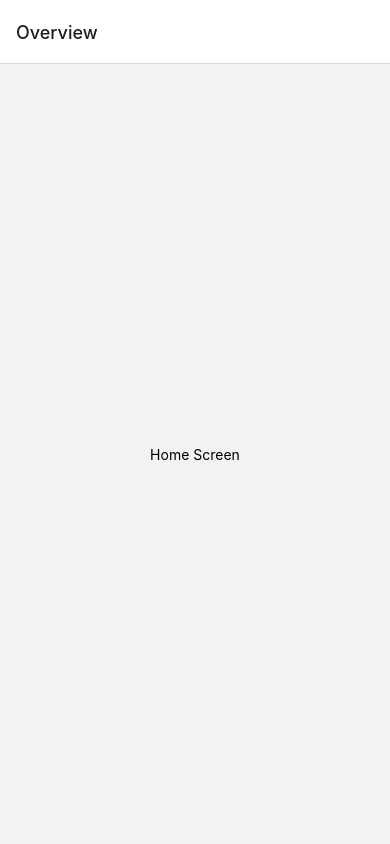
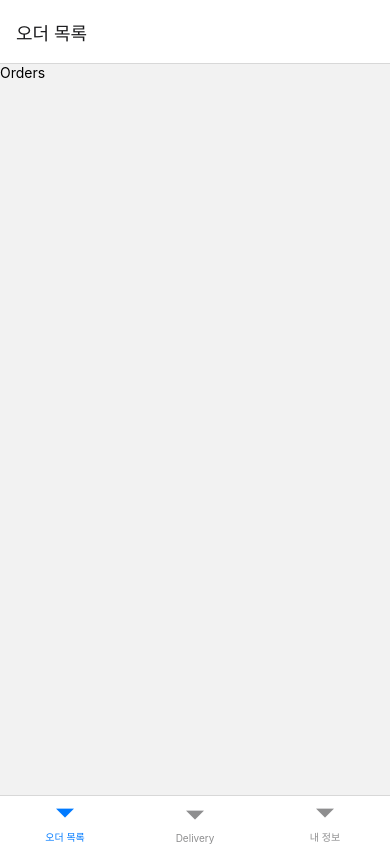
Before and after one commit to San-Goon/food-delivery-app, a React Native app: screen / in a window 390 px wide. Built offline with nearby package versions, Linux system fonts and the light colour scheme.

Commit message:
feat: build component structure

```diff
--- a/App.tsx
+++ b/App.tsx
@@ -1,59 +1,65 @@
 import * as React from 'react';
-import {NavigationContainer, ParamListBase} from '@react-navigation/native';
-import {
-  createNativeStackNavigator,
-  NativeStackScreenProps,
-} from '@react-navigation/native-stack';
-import {Text, TouchableHighlight, View} from 'react-native';
-import {useCallback} from 'react';
+import {NavigationContainer} from '@react-navigation/native';
+import {createNativeStackNavigator} from '@react-navigation/native-stack';
+import {createBottomTabNavigator} from '@react-navigation/bottom-tabs';
+import Settings from './src/pages/Settings';
+import Orders from './src/pages/Orders';
+import Delivery from './src/pages/Delivery';
+import {useState} from 'react';
+import SignIn from './src/pages/SignIn';
+import SignUp from './src/pages/SignUp';
 
-type RootStackParamList = {
-  Home: undefined;
-  Details: undefined;
+export type LoggedInParamList = {
+  Orders: undefined;
+  Settings: undefined;
+  Delivery: undefined;
+  Complete: {orderId: string};
 };
-type HomeScreenProps = NativeStackScreenProps<RootStackParamList, 'Home'>;
-type DetailsScreenProps = NativeStackScreenProps<ParamListBase, 'Details'>;
 
-function HomeScreen({navigation}: HomeScreenProps) {
-  const onClick = useCallback(() => {
-    navigation.navigate('Details');
-  }, [navigation]);
+export type RootStackParamList = {
+  SignIn: undefined;
+  SignUp: undefined;
+};
 
-  return (
-    <View style={{flex: 1, alignItems: 'center', justifyContent: 'center'}}>
-      <TouchableHighlight onPress={onClick}>
-        <Text>Home Screen</Text>
-      </TouchableHighlight>
-    </View>
-  );
-}
+const Tab = createBottomTabNavigator();
+const Stack = createNativeStackNavigator<RootStackParamList>();
 
-function DetailsScreen({navigation}: DetailsScreenProps) {
-  const onClick = useCallback(() => {
-    navigation.navigate('Home');
-  }, [navigation]);
-
-  return (
-    <View style={{flex: 1, alignItems: 'center', justifyContent: 'center'}}>
-      <TouchableHighlight onPress={onClick}>
-        <Text>Details Screen</Text>
-      </TouchableHighlight>
-    </View>
-  );
-}
-
-const Stack = createNativeStackNavigator<RootStackParamList>();
 function App() {
+  const [isLoggedIn, setLoggedIn] = useState(true);
   return (
     <NavigationContainer>
-      <Stack.Navigator initialRouteName="Home">
-        <Stack.Screen
-          name="Home"
-          component={HomeScreen}
-          options={{title: 'Overview'}}
-        />
-        <Stack.Screen name="Details" component={DetailsScreen} />
-      </Stack.Navigator>
+      {isLoggedIn ? (
+        <Tab.Navigator>
+          <Tab.Screen
+            name="Orders"
+            component={Orders}
+            options={{title: '오더 목록'}}
+          />
+          <Tab.Screen
+            name="Delivery"
+            component={Delivery}
+            options={{headerShown: false}}
+          />
+          <Tab.Screen
+            name="Settings"
+            component={Settings}
+            options={{title: '내 정보'}}
+          />
+        </Tab.Navigator>
+      ) : (
+        <Stack.Navigator>
+          <Stack.Screen
+            name="SignIn"
+            component={SignIn}
+            options={{title: '로그인'}}
+          />
+          <Stack.Screen
+            name="SignUp"
+            component={SignUp}
+            options={{title: '회원가입'}}
+          />
+        </Stack.Navigator>
+      )}
     </NavigationContainer>
   );
 }
--- /dev/null
+++ b/src/pages/Complete.tsx
@@ -0,0 +1,12 @@
+import {Text, View} from 'react-native';
+import React from 'react';
+
+function Complete() {
+  return (
+    <View>
+      <Text>Complete</Text>
+    </View>
+  );
+}
+
+export default Complete;
--- /dev/null
+++ b/src/pages/Delivery.tsx
@@ -0,0 +1,21 @@
+import React from 'react';
+import {createNativeStackNavigator} from '@react-navigation/native-stack';
+import Ing from './Ing';
+import Complete from './Complete';
+
+const Stack = createNativeStackNavigator();
+
+function Delivery() {
+  return (
+    <Stack.Navigator initialRouteName="Ing">
+      <Stack.Screen name="Ing" component={Ing} options={{headerShown: false}} />
+      <Stack.Screen
+        name="Complete"
+        component={Complete}
+        options={{headerShown: false}}
+      />
+    </Stack.Navigator>
+  );
+}
+
+export default Delivery;
--- /dev/null
+++ b/src/pages/Ing.tsx
@@ -0,0 +1,12 @@
+import {Text, View} from 'react-native';
+import React from 'react';
+
+function Ing() {
+  return (
+    <View>
+      <Text>Ing</Text>
+    </View>
+  );
+}
+
+export default Ing;
--- /dev/null
+++ b/src/pages/Orders.tsx
@@ -0,0 +1,12 @@
+import {Text, View} from 'react-native';
+import React from 'react';
+
+function Orders() {
+  return (
+    <View>
+      <Text>Orders</Text>
+    </View>
+  );
+}
+
+export default Orders;
--- /dev/null
+++ b/src/pages/Settings.tsx
@@ -0,0 +1,12 @@
+import {Text, View} from 'react-native';
+import React from 'react';
+
+function Settings() {
+  return (
+    <View>
+      <Text>Settings</Text>
+    </View>
+  );
+}
+
+export default Settings;
--- /dev/null
+++ b/src/pages/SignIn.tsx
@@ -0,0 +1,12 @@
+import {Text, View} from 'react-native';
+import React from 'react';
+
+function SignIn() {
+  return (
+    <View>
+      <Text>SignIn</Text>
+    </View>
+  );
+}
+
+export default SignIn;
--- /dev/null
+++ b/src/pages/SignUp.tsx
@@ -0,0 +1,12 @@
+import {Text, View} from 'react-native';
+import React from 'react';
+
+function SignUp() {
+  return (
+    <View>
+      <Text>SignUp</Text>
+    </View>
+  );
+}
+
+export default SignUp;
```
